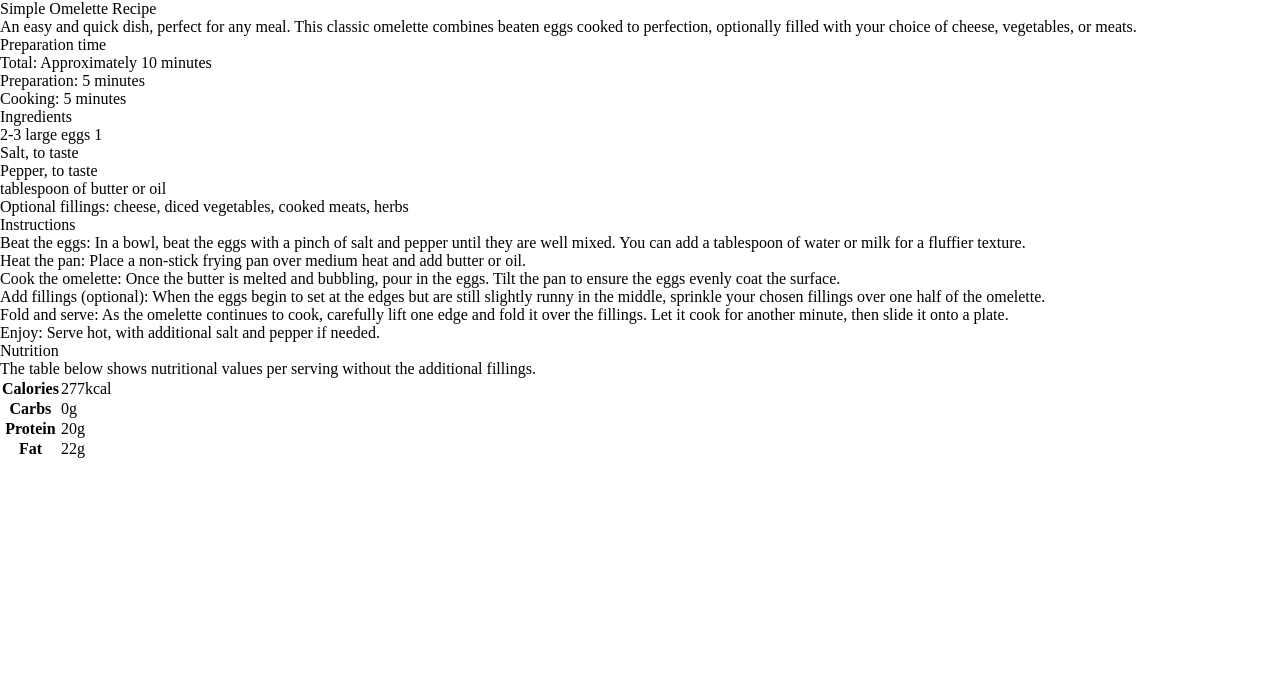
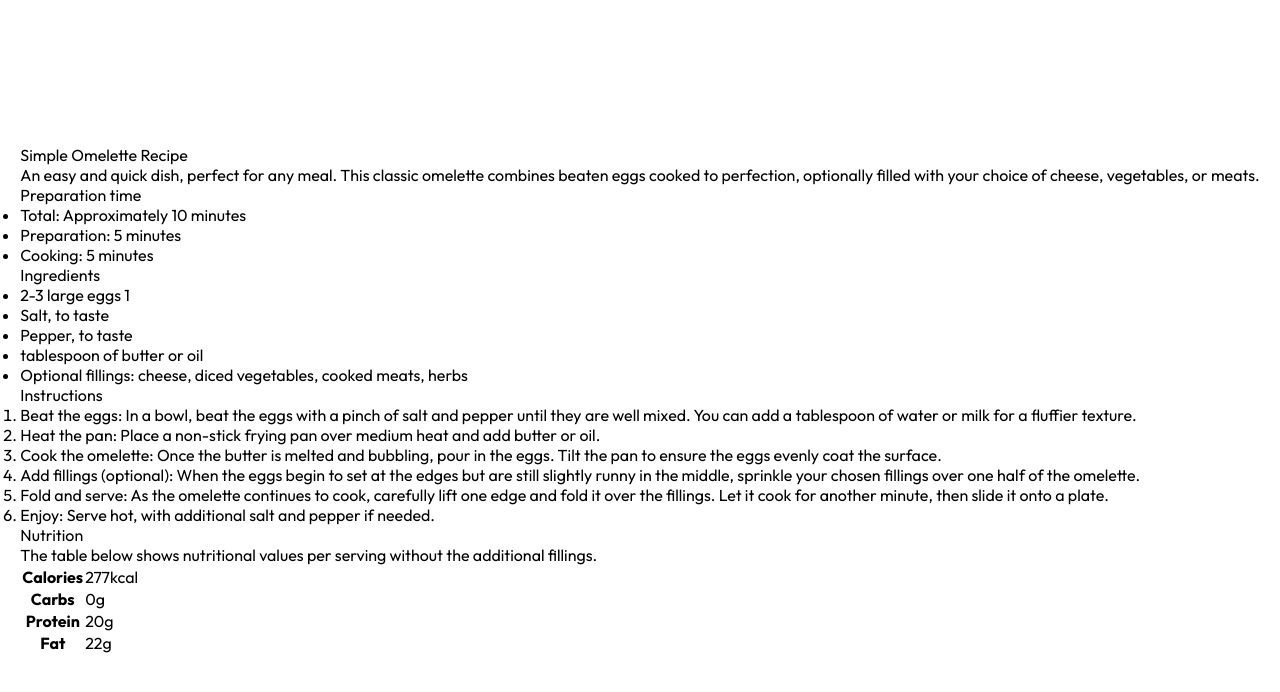
Before and after one commit to Mark-Ku-Dev/Recipe-page, a plain HTML site: page index.html in a window 1280 px wide. Drawn offline with Linux system fonts and the light colour scheme.

Commit message:
chore: added font and centered the content

```diff
--- a/index.html
+++ b/index.html
@@ -15,6 +15,12 @@
     <title>Frontend Mentor | Recipe page</title>
 
     <link rel="stylesheet" href="styles.css" />
+    <link rel="preconnect" href="https://fonts.googleapis.com" />
+    <link rel="preconnect" href="https://fonts.gstatic.com" crossorigin />
+    <link
+      href="https://fonts.googleapis.com/css2?family=Outfit:wght@100..900&family=Young+Serif&display=swap"
+      rel="stylesheet"
+    />
   </head>
   <body>
     <div class="card">
--- a/styles.css
+++ b/styles.css
@@ -3,3 +3,11 @@
   padding: 0;
   box-sizing: border-box;
 }
+
+body {
+  font-family: "Outfit";
+  display: flex;
+  height: 100vh;
+  justify-content: center;
+  align-items: center;
+}
```
